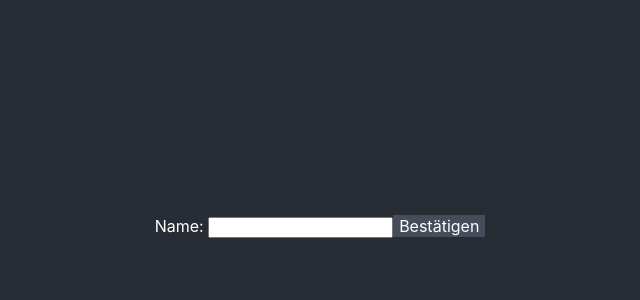
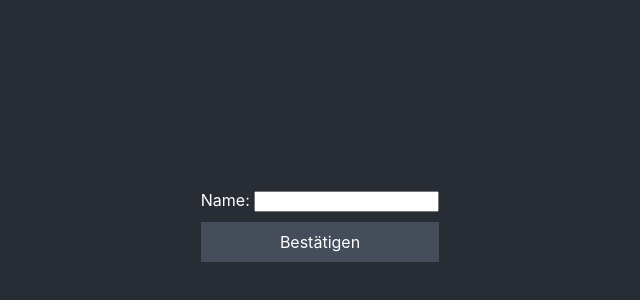
Before and after one commit to Meike268/handwriting-pairwise-labeling-app-frontend, a React (Create React App) app: page / in a window 1280 px wide. Shown: the part 174-474 px from the top of the page, without its empty margins (320-960 px from the left). Built offline with nearby package versions, Linux system fonts and the light colour scheme.

Commit message:
style: Change Login-page style

```diff
--- a/src/Login.tsx
+++ b/src/Login.tsx
@@ -20,7 +20,8 @@ export const Login: React.FC<{ children: ReactNode }> = ({children}) => {
         return <div>
             Name:&nbsp;
             <input onChange={e => setName(e.target.value)}/>
-            <button onClick={() => onSubmit()} type="submit">Bestätigen</button>
+            <br/>
+            <button onClick={() => onSubmit()} type="submit" style={{padding: "10px", marginTop: "10px", width: "100%"}}>Bestätigen</button>
         </div>
     } else {
         return <UserContext.Provider value={user}>
```
